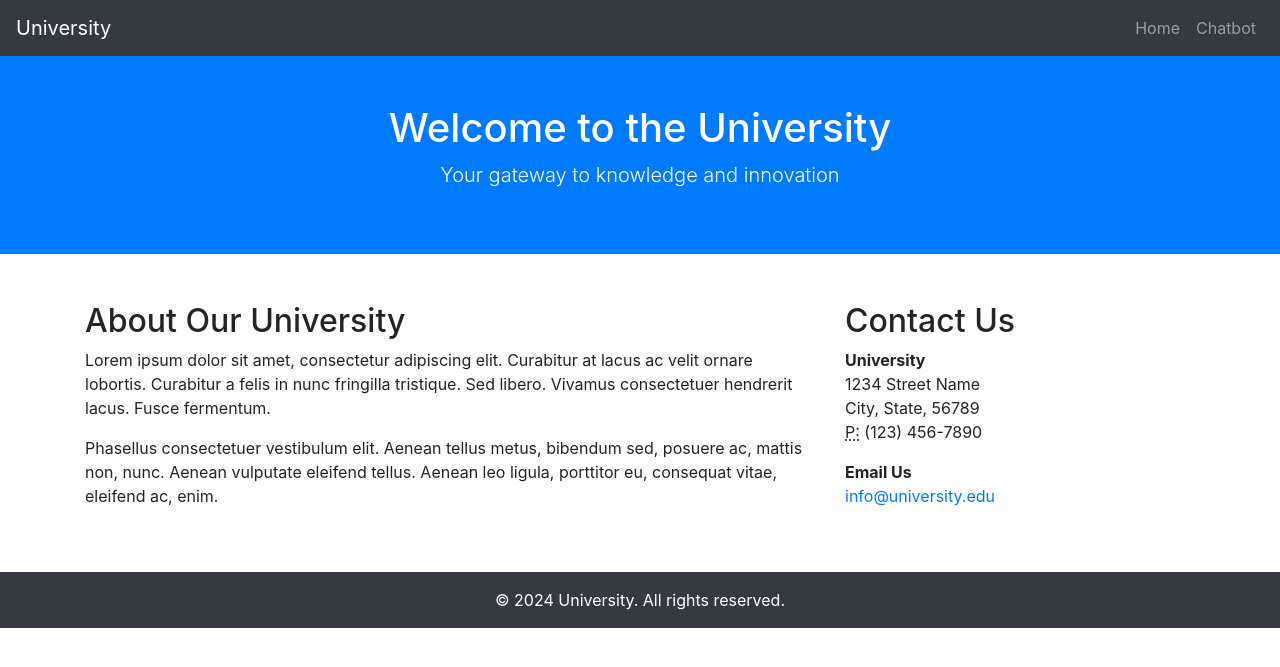
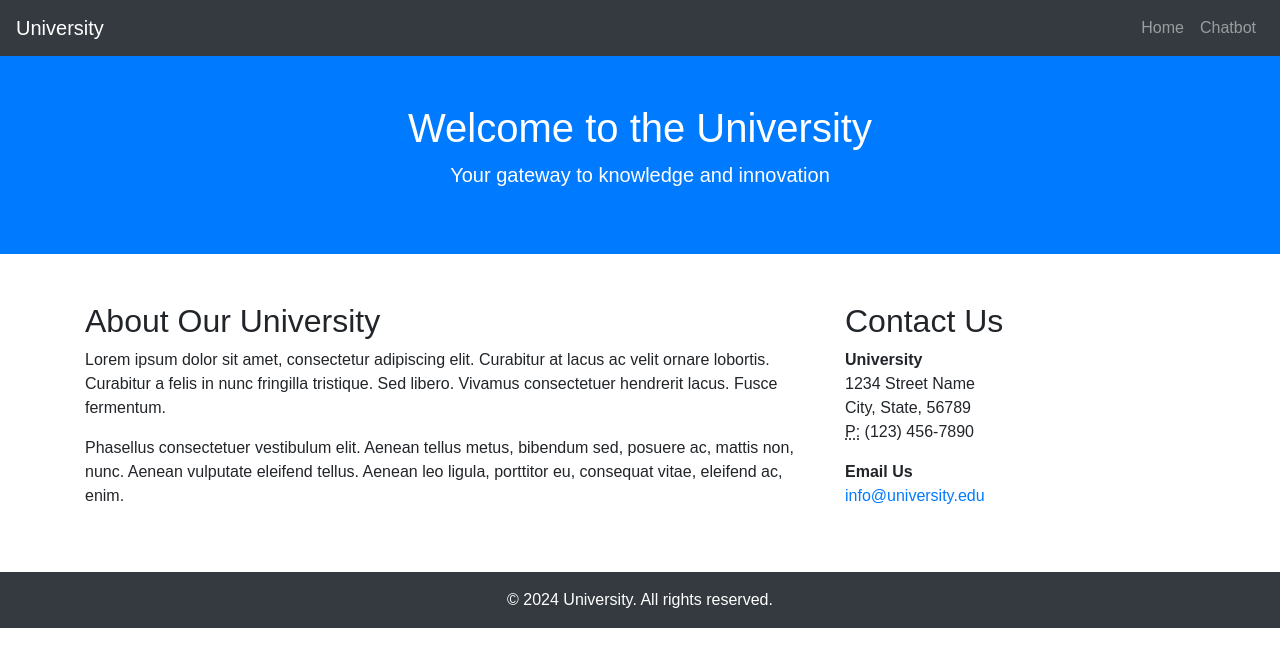
Before and after one commit to pavan8184/university_chatbot, a Flask app: template templates/index.html in a window 1280 px wide. Shown: the top 667 px of the page. Run offline with Flask 3, Linux system fonts and the light colour scheme; the template is opened without the code that fills it, so the values that code supplies are empty; some libraries are stand-ins or nearby versions.

Commit message:
Update styles.css

```diff
--- a/static/styles.css
+++ b/static/styles.css
@@ -1 +1,8 @@
-###
+body {
+    background: url("../img/background.jpg") no-repeat center center fixed;
+    background-size: cover;
+    font-family: Arial, sans-serif;
+}
+#chat-container {
+    max-width: 800px;
+    margin:
```
